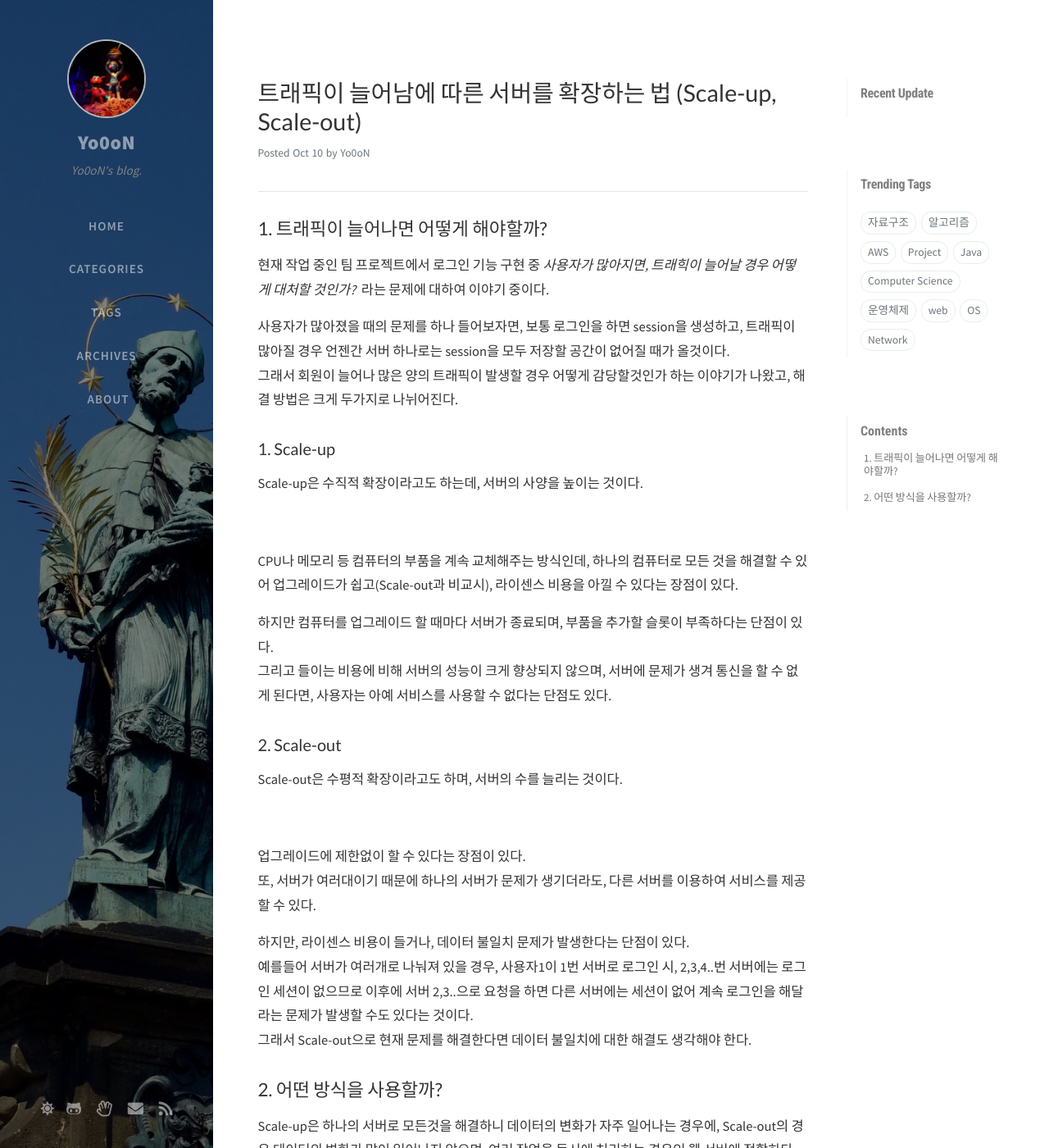
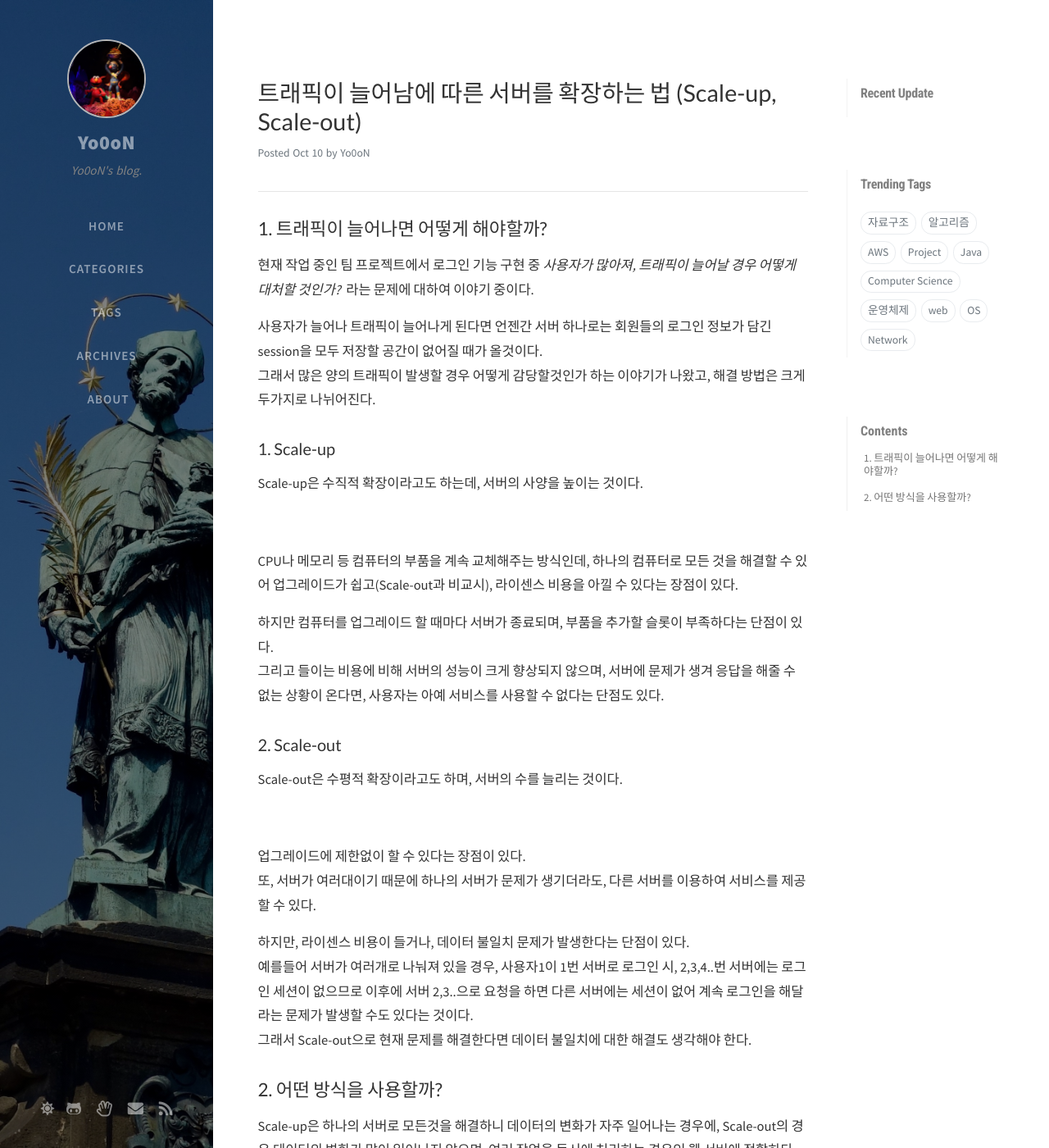
Before and after one commit to Yo0oN/Yo0oN.github.io, a Jekyll site: the page built from _posts/2020-10-11-Project.트래픽.md, in a window 1280 px wide and 1400 px high. Shown: the whole window at 82% size. Built offline with Jekyll 4.4.1, drawn with Linux system fonts in a browser that asks for light colours; nearby versions of some CDN libraries; comment, search, counter and statistics services are not loaded; some of the changed text lies outside the part shown.

Commit message:
Update 2020-10-11-Project.트래픽.md
내용 수정

```diff
--- a/_posts/2020-10-11-Project.트래픽.md
+++ b/_posts/2020-10-11-Project.트래픽.md
@@ -11,10 +11,10 @@ math: true
 
 ## 1. 트래픽이 늘어나면 어떻게 해야할까?
 
-현재 작업 중인 팀 프로젝트에서 로그인 기능 구현 중 *사용자가 많아지면, 트래힉이 늘어날 경우 어떻게 대처할 것인가?* 라는 문제에 대하여 이야기 중이다.
+현재 작업 중인 팀 프로젝트에서 로그인 기능 구현 중 *사용자가 많아져, 트래픽이 늘어날 경우 어떻게 대처할 것인가?* 라는 문제에 대하여 이야기 중이다.
 
-사용자가 많아졌을 때의 문제를 하나 들어보자면, 보통 로그인을 하면 session을 생성하고, 트래픽이 많아질 경우 언젠간 서버 하나로는 session을 모두 저장할 공간이 없어질 때가 올것이다.<br>
-그래서 회원이 늘어나 많은 양의 트래픽이 발생할 경우 어떻게 감당할것인가 하는 이야기가 나왔고, 해결 방법은 크게 두가지로 나뉘어진다.
+사용자가 늘어나 트래픽이 늘어나게 된다면 언젠간 서버 하나로는 회원들의 로그인 정보가 담긴 session을 모두 저장할 공간이 없어질 때가 올것이다.<br>
+그래서 많은 양의 트래픽이 발생할 경우 어떻게 감당할것인가 하는 이야기가 나왔고, 해결 방법은 크게 두가지로 나뉘어진다.
 
 ### 1. Scale-up
 
@@ -25,7 +25,7 @@ Scale-up은 수직적 확장이라고도 하는데, 서버의 사양을 높이
 CPU나 메모리 등 컴퓨터의 부품을 계속 교체해주는 방식인데, 하나의 컴퓨터로 모든 것을 해결할 수 있어 업그레이드가 쉽고(Scale-out과 비교시), 라이센스 비용을 아낄 수 있다는 장점이 있다.
 
 하지만 컴퓨터를 업그레이드 할 때마다 서버가 종료되며, 부품을 추가할 슬롯이 부족하다는 단점이 있다.<br>
-그리고 들이는 비용에 비해 서버의 성능이 크게 향상되지 않으며, 서버에 문제가 생겨 통신을 할 수 없게 된다면, 사용자는 아예 서비스를 사용할 수 없다는 단점도 있다.
+그리고 들이는 비용에 비해 서버의 성능이 크게 향상되지 않으며, 서버에 문제가 생겨 응답을 해줄 수 없는 상황이 온다면, 사용자는 아예 서비스를 사용할 수 없다는 단점도 있다.
 
 ### 2. Scale-out
 
@@ -47,7 +47,7 @@ Scale-out은 수평적 확장이라고도 하며, 서버의 수를 늘리는 것
 Scale-up은 하나의 서버로 모든것을 해결하니 데이터의 변화가 자주 일어나는 경우에,
 Scale-out의 경우 데이터의 변화가 많이 일어나지 않으며, 여러 작업을 동시에 처리하는 경우인 웹 서버에 적합하다.
 
-현재 프로젝트의 경우 이벤트의 등록, 신청이 실시간으로 이루어져야 하기 때문에, 서버에 장애가 일어나더라도 서비스는 계속되어야 한다는 점과, 이벤트의 등록, 신청을 제외하면 데이터 데이터 변화가 자주 일어나지 않는다는 특징이 있다.<br>
+현재 프로젝트의 경우 이벤트의 등록, 신청이 실시간으로 이루어져야 하기 때문에, 서버에 장애가 일어나더라도 사용자에게 불편을 주지 않고, 서비스는 계속되어야 한다는 점을 중점으로 생각하고 진행하기로 하였다.<br>
 그래서 이런 서버에 장애가 생길 경우 서비스를 이용하지 못하는 Scale-up이 아닌, 장애가 생기더라도, 다른 서버를 이용하여 서비스를 이어나갈 수 있는 Scale-out 방식으로 문제를 해결하기로 했다.
 
 그러면 이제 Scale-out을 적용하기 전 단점이었던 데이터 불일치 문제를 어떻게 해결하면 좋을지 더 알아보자.
```
